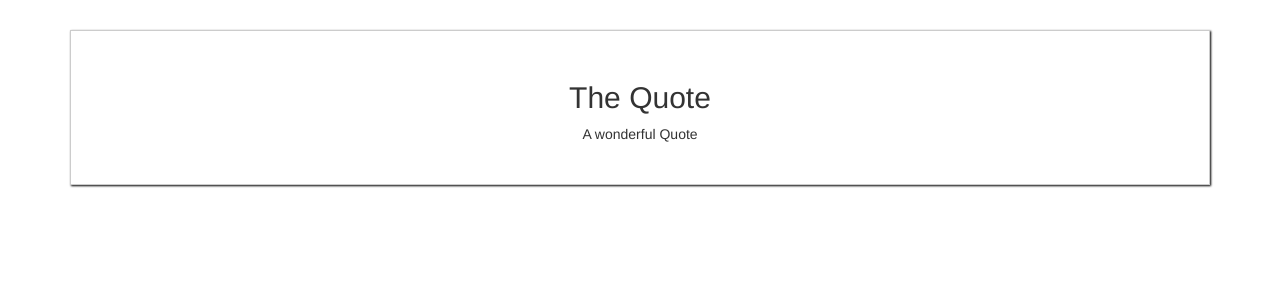
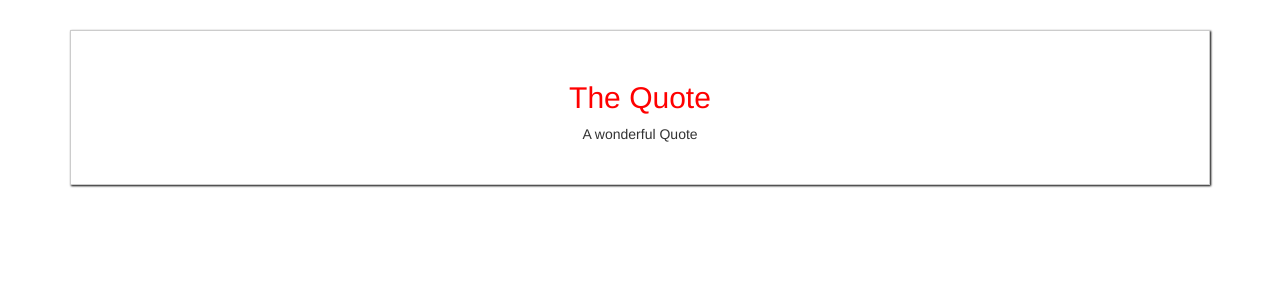
Before and after one commit to shkigor/vue-09-advanced-component-usage, a Vue app: page / in a window 1280 px wide. Shown: the top 300 px of the page. Built offline with nearby package versions, Linux system fonts and the light colour scheme.

Commit message:
126. How Slot Content gets Compiled and Styled

```diff
--- a/src/App.vue
+++ b/src/App.vue
@@ -3,7 +3,7 @@
         <div class="row">
             <div class="col-xs-12">
                 <app-quote>
-                    <h2>The Quote</h2>
+                    <h2>{{ quoteTitle }}</h2>
                     <p>A wonderful Quote</p>
                 </app-quote>
             </div>
@@ -15,6 +15,11 @@
     import Quote from "./components/Quote";
 
     export default {
+        data() {
+            return {
+                quoteTitle: 'The Quote'
+            }
+        },
         components: {
             appQuote: Quote
         }
--- a/src/components/Quote.vue
+++ b/src/components/Quote.vue
@@ -18,4 +18,8 @@
         margin: 30px auto;
         text-align: center;
     }
+
+    h2 {
+        color: red;
+    }
 </style>
```
